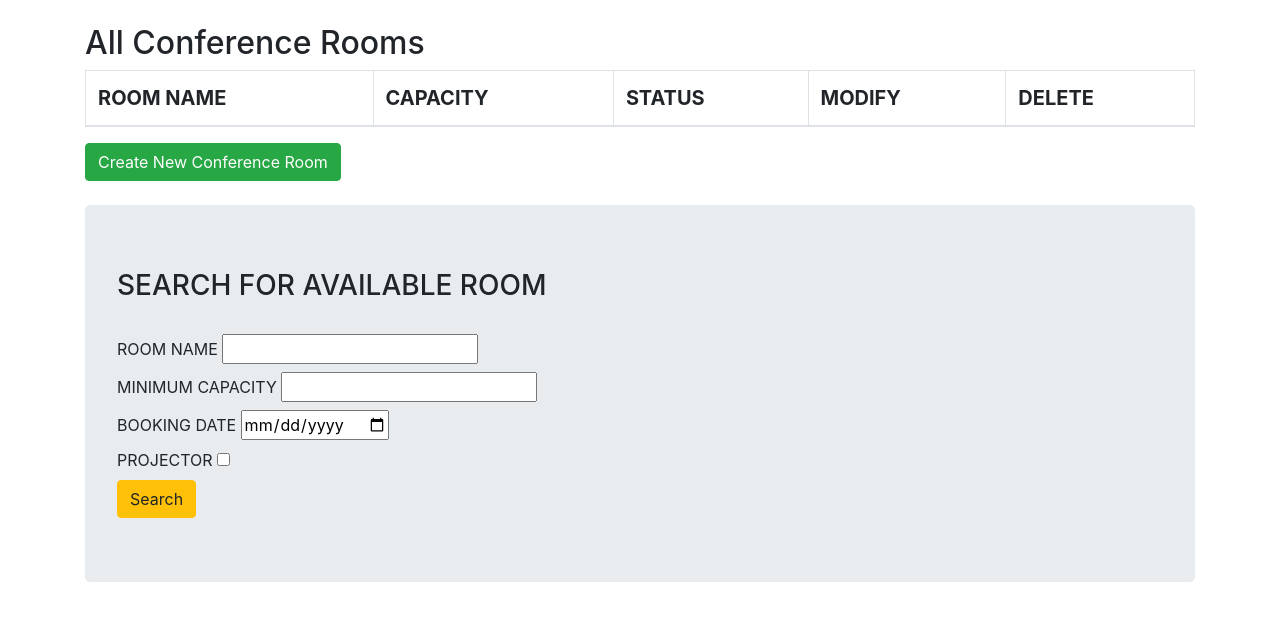
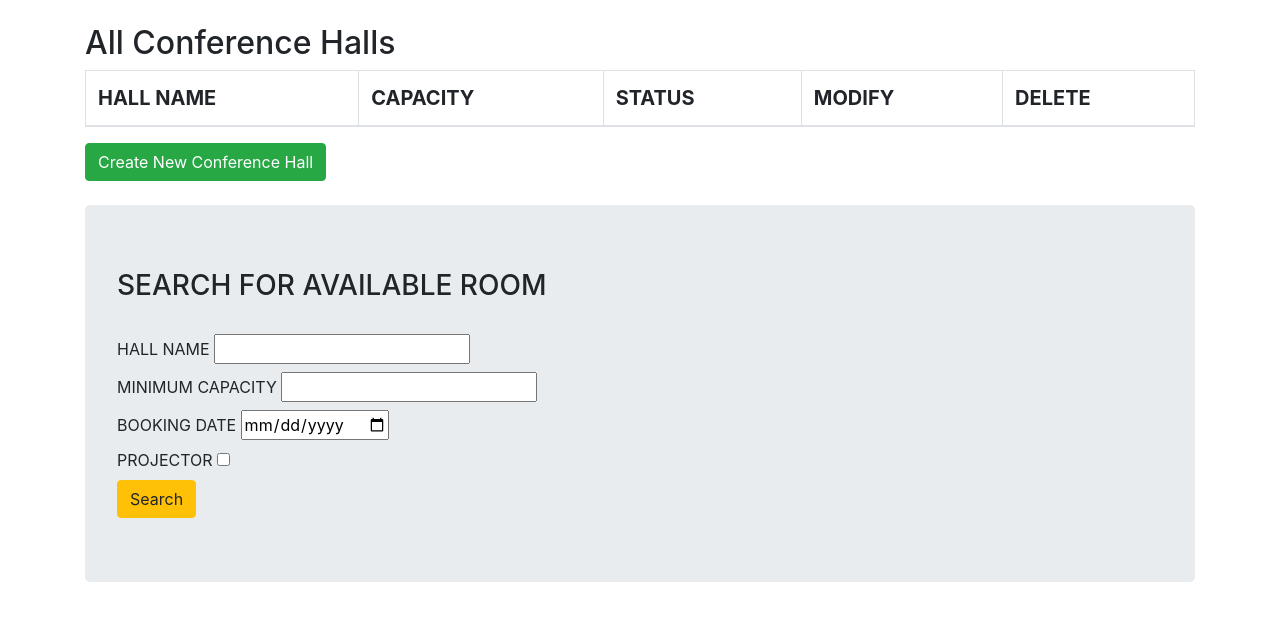
Before and after one commit to amitamg/Conference_Halls_Booking, a Django app: page / in a window 1280 px wide. Shown: the part 62-683 px from the top of the page. Run offline with Django 3.2, Linux system fonts and the light colour scheme; data that the repository does not hold is empty; some libraries are stand-ins or nearby versions.

Commit message:
Change in html

```diff
--- a/BookConferenceRoomApp/models.py
+++ b/BookConferenceRoomApp/models.py
@@ -19,4 +19,4 @@ class Reservation(models.Model):
 
     def __str__(self):
         for r in self.room.all():
-            return "Data rezerwacji: {}, sala: {}".format(self.date, r.name)
+            return "Date of booking: {}, hall: {}".format(self.date, r.name)
--- a/BookConferenceRoomApp/templates/Book/index.html
+++ b/BookConferenceRoomApp/templates/Book/index.html
@@ -4,11 +4,11 @@
 
 {% block content %}
     <br/>
-    <h2>All Conference Rooms</h2>
+    <h2>All Conference Halls</h2>
     <table class="table table-striped table-bordered">
         <tr>
             <thead class="thead lead">
-                <th>ROOM NAME</th>
+                <th>HALL NAME</th>
                 <th>CAPACITY</th>
                 <th>STATUS</th>
                 <th>MODIFY</th>
@@ -31,13 +31,13 @@
         {% endfor %}
     </table>
     <a href="{% url 'book:new-room' %}">
-        <button class="btn btn-success">Create New Conference Room</button>
+        <button class="btn btn-success">Create New Conference Hall</button>
     </a><br/><br/>
     <div class="jumbotron">
         <h3>SEARCH FOR AVAILABLE ROOM</h3>
         <br/>
         <form id="search" method="get" action="{% url 'book:search' %}">
-            <label>ROOM NAME
+            <label>HALL NAME
                 <input type="text" name="room">
             </label><br/>
             <label>MINIMUM CAPACITY
--- a/BookConferenceRoomApp/templates/Book/modify.html
+++ b/BookConferenceRoomApp/templates/Book/modify.html
@@ -4,11 +4,11 @@
 
 {% block content %}
     <br/>
-    <h2>Conference room modification: {{ room.name }}</h2>
+    <h2>Conference Hall modification: {{ room.name }}</h2>
     <p class="text-danger">{{ message }}</p>
     <form method="POST" action="#">
     {% csrf_token %}
-        <label>Living room
+        <label>Conference Hall
             <input type="text" name="name" value="{{ room.name }}" class="form-control">
         </label>
         <br/>
--- a/BookConferenceRoomApp/templates/Book/new_room.html
+++ b/BookConferenceRoomApp/templates/Book/new_room.html
@@ -5,14 +5,14 @@
 {% block content %}
 
     <br/>
-    <h2>Create a new conference room</h2>
+    <h2>Create a new conference Hall</h2>
     <p class="text-danger">{{ message }}</p>
     <form method="POST" action="#">
     {% csrf_token %}
-        <label>ROOM NAME
+        <label>Hall NAME
             <input type="text" name="name" class="form-control" required="required">
         </label><br/>
-        <label>ROOM CAPACITY
+        <label>Hall CAPACITY
             <input type="number" name="capacity" placeholder="e.g. 50"
                    class="form-control" required="required">
         </label><br/>
--- a/BookConferenceRoomApp/templates/Book/reservation.html
+++ b/BookConferenceRoomApp/templates/Book/reservation.html
@@ -6,7 +6,7 @@
     <br/>
     <table class="table table-bordered table-striped">
         <tr>
-            <td>Living Room:</td>
+            <td>Conference Hall:</td>
             <td>{{ room.name }}</td>
         </tr>
         <tr>
@@ -19,7 +19,7 @@
         </tr>
     </table>
 
-    <h2>Book an appointment - room {{ room.name }}</h2>
+    <h2>Book a Conference hall - room {{ room.name }}</h2>
     <p class="text-danger">{{ message }}</p>
 
     <form method="post" action="#">
@@ -33,5 +33,5 @@
         <input type="submit" name="submit" value="Book It" class="btn btn-success">
     </form>
     <br>
-    <a href="{% url 'book:room' room.id %}"><button class="btn btn-warning">Back to the view of the Room</button></a>
+    <a href="{% url 'book:room' room.id %}"><button class="btn btn-warning">Back to the view of the Hall</button></a>
 {% endblock %}
--- a/BookConferenceRoomApp/templates/Book/search.html
+++ b/BookConferenceRoomApp/templates/Book/search.html
@@ -4,12 +4,12 @@
 
 {% block content %}
 <br/>
-<h2>Rooms available in the period: {{ date }} meeting the requirements:</h2>
+<h2>Halls available in the period: {{ date }} meeting the requirements:</h2>
 <br/>
 <table class="table table-bordered table-striped">
     <thead class="lead">
         <tr>
-            <th>Living Room:</th>
+            <th>Conference Hall:</th>
             <th>Capacity:</th>
             <th>Projector:</th>
         </tr>
@@ -31,7 +31,7 @@
     </tbody>
 </table>
 <br/>
-<p class="text-danger">*Clicking on the name of the room will take you to the booking page</p>
+<p class="text-danger">*Clicking on the name of the hall will take you to the booking page</p>
 
 
 {% endblock %}
```
Also changed, not shown: BookConferenceRoomApp/templates/Book/room.html (+4 -4 lines).
